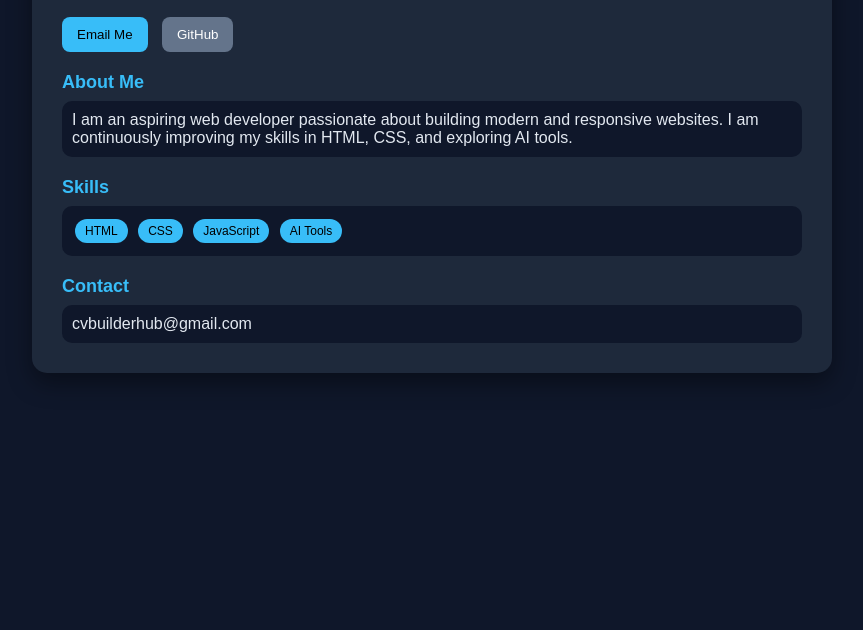
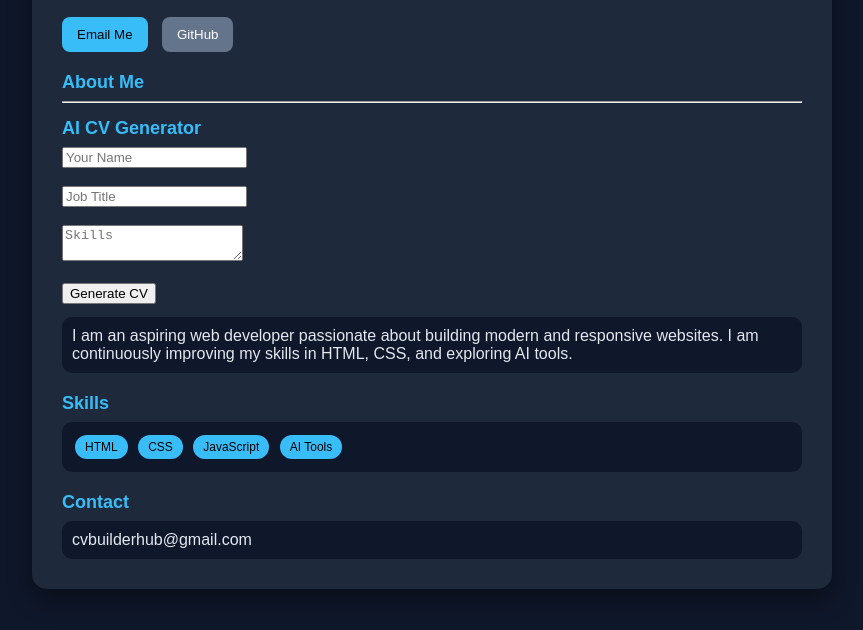
Before and after one commit to sygianlyx394-prog/cv-builder, a plain HTML site: page index.html in a window 1280 px wide. Shown: the part 184-814 px from the top of the page, without its empty margins (208-1071 px from the left). Drawn offline with Linux system fonts and the light colour scheme.

Commit message:
Update index.html

```diff
--- a/index.html
+++ b/index.html
@@ -94,6 +94,19 @@
 </div>
     <div class="section">
       <h2>About Me</h2>
+      <hr>
+
+<section>
+  <h2>AI CV Generator</h2>
+
+  <input id="name" placeholder="Your Name"><br><br>
+  <input id="job" placeholder="Job Title"><br><br>
+  <textarea id="skills" placeholder="Skills"></textarea><br><br>
+
+  <button onclick="generateCV()">Generate CV</button>
+
+  <pre id="output"></pre>
+</section>
       <div class="box">
         I am an aspiring web developer passionate about building modern and responsive websites. I am continuously improving my skills in HTML, CSS, and exploring AI tools.
       </div>
@@ -121,3 +134,29 @@
 
 </body>
 </html>
+<script>
+async function generateCV() {
+  let name = document.getElementById("name").value;
+  let job = document.getElementById("job").value;
+  let skills = document.getElementById("skills").value;
+
+  let prompt = `Write a professional CV. Name: ${name}. Job: ${job}. Skills: ${skills}`;
+
+  let response = await fetch("https://api.openai.com/v1/chat/completions", {
+    method: "POST",
+    headers: {
+      "Content-Type": "application/json",
+      "Authorization": "Bearer YOUR_API_KEY"
+    },
+    body: JSON.stringify({
+      model: "gpt-4o-mini",
+      messages: [{ role: "user", content: prompt }]
+    })
+  });
+
+  let data = await response.json();
+
+  document.getElementById("output").innerText =
+    data.choices[0].message.content;
+}
+    </script>
```
